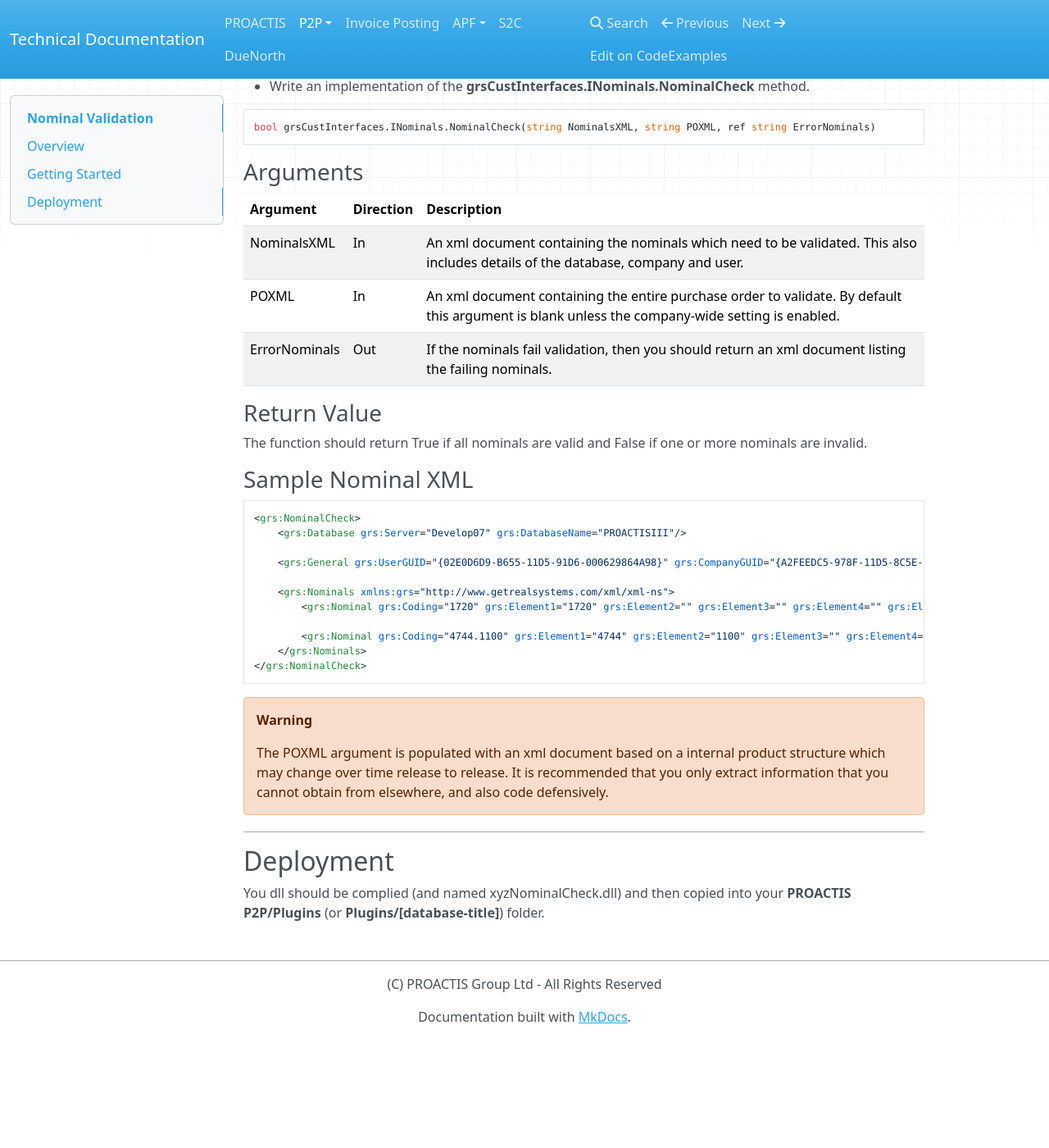
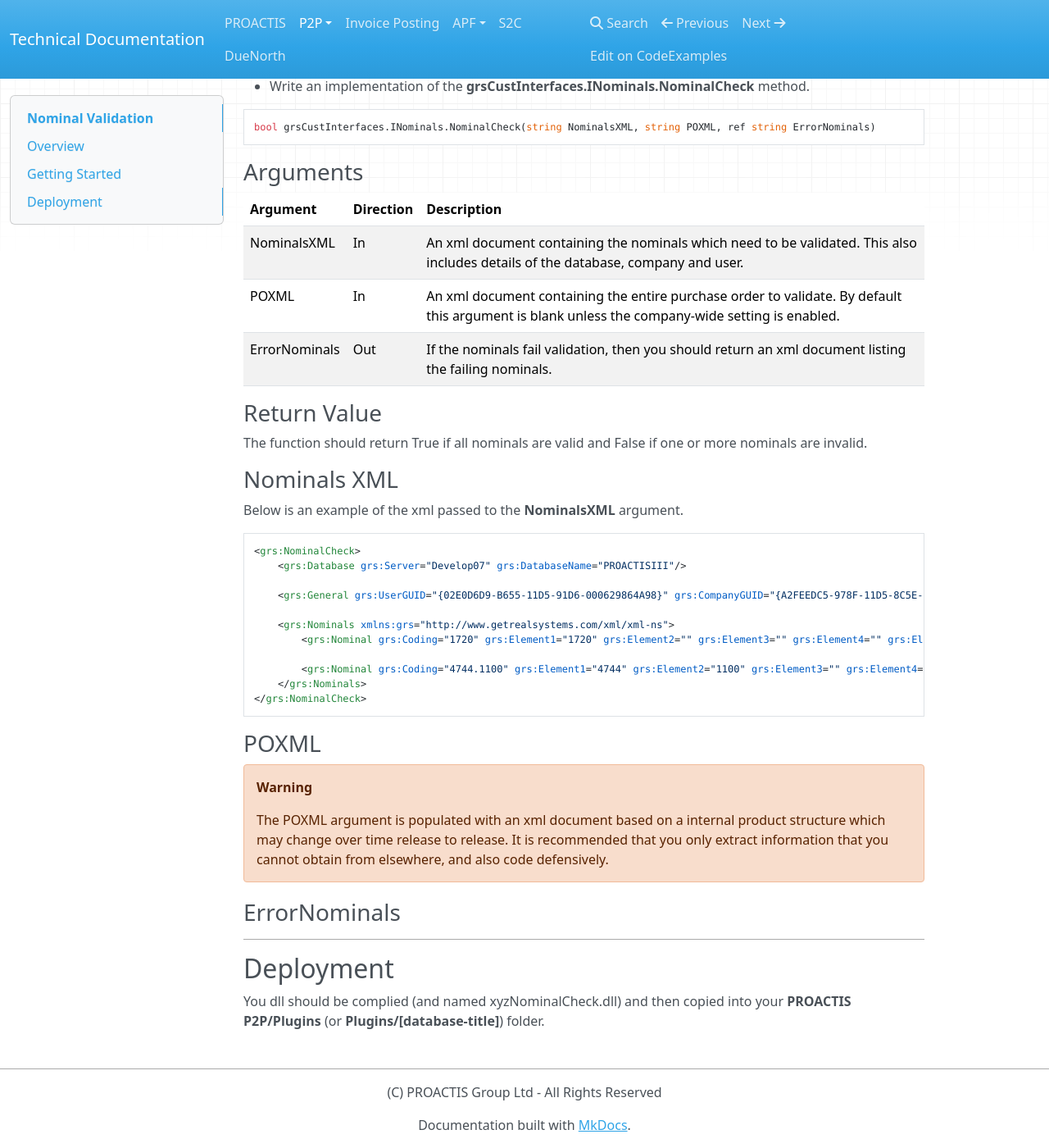
Before and after one commit to proactis-documentation/documentation-source, an MkDocs documentation site: the page built from docs/p2p/nominalvalidation.md, in a window 1280 px wide and 1400 px high, scrolled down 591 px. Shown: the whole window at 82% size. Built offline with MkDocs 1.6.1, drawn with Linux system fonts in a browser that asks for light colours; nearby versions of some CDN libraries; old or Windows-style settings are respelled for this version of MkDocs; before the commit the page ends 1859 px from its top, so only the background shows below that.

Commit message:
NominalValidation

````diff
--- a/docs/p2p/nominalvalidation.md
+++ b/docs/p2p/nominalvalidation.md
@@ -36,7 +36,8 @@
 ### Return Value
 The function should return True if all nominals are valid and False if one or more nominals are invalid.
 
-### Sample Nominal XML
+### Nominals XML
+Below is an example of the xml passed to the __NominalsXML__ argument.
 ```xml
 <grs:NominalCheck>
     <grs:Database grs:Server="Develop07" grs:DatabaseName="PROACTISIII"/>
@@ -51,9 +52,14 @@
 </grs:NominalCheck>
 ```
 
+### POXML
+
 !!! Warning
 
     The POXML argument is populated with an xml document based on a internal product structure which may change over time release to release.  It is recommended that you only extract information that you cannot obtain from elsewhere,  and also code defensively.
+
+### ErrorNominals
+
 
 ---
 
````
